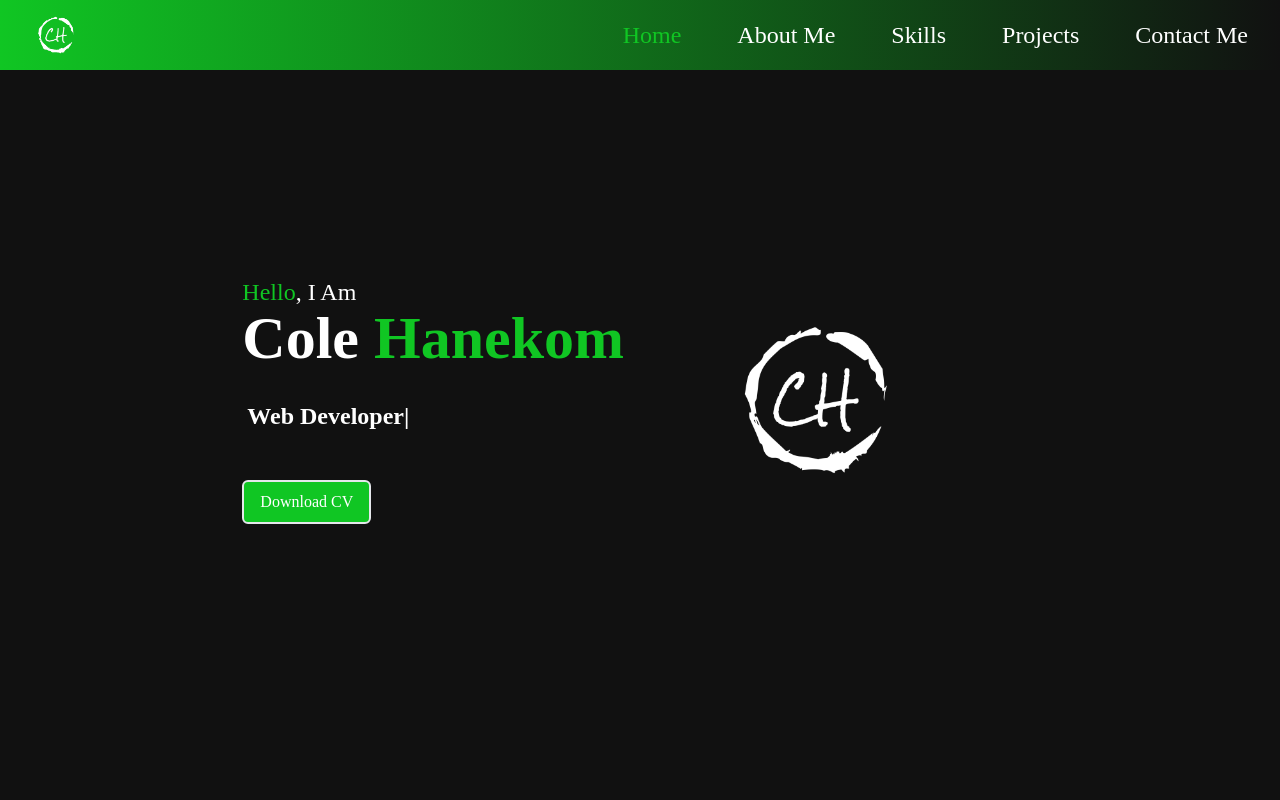
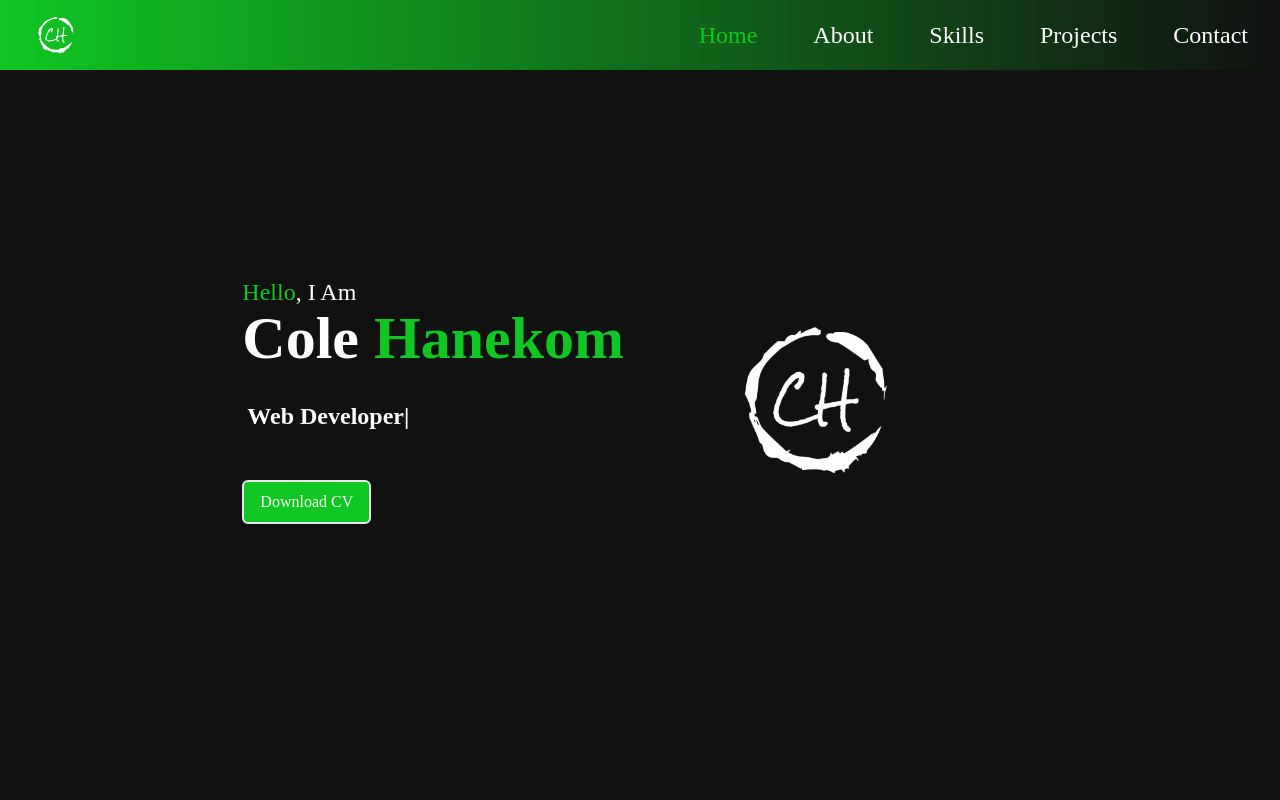
Before and after one commit to colehanekom/React-profile, a React (Vite) app: page / in a window 1280 px wide. Shown: the top 800 px of the page. Built offline with nearby package versions, Linux system fonts and the light colour scheme.

Commit message:
Updated code for menu items in navbar to change to green when clicked on to be active

```diff
--- a/src/components/Navbar.jsx
+++ b/src/components/Navbar.jsx
@@ -29,18 +29,26 @@ const Navbar = () => {
           active={activeMenuItem === 'home'}
           label="Home"
         />
-        <li className="px-4 hover:text-[#10C623] cursor-pointer"> <Link  to="about"  smooth={true}  duration={500} >
-          About Me
-        </Link></li>
-        <li className="px-4 hover:text-[#10C623] cursor-pointer"> <Link  to="skills"  smooth={true}  duration={500} >
-          Skills
-        </Link></li>
-        <li className="px-4 hover:text-[#10C623] cursor-pointer"> <Link  to="projects"  smooth={true}  duration={500} >
-          Projects
-        </Link></li>
-        <li className="px-4 hover:text-[#10C623] cursor-pointer"> <Link  to="contact"  smooth={true}  duration={500} >
-          Contact Me
-        </Link></li>
+        <MenuItem
+          onClick={() => handleClick('about')}
+          active={activeMenuItem === 'about'}
+          label="About"
+        />
+        <MenuItem
+          onClick={() => handleClick('skills')}
+          active={activeMenuItem === 'skills'}
+          label="Skills"
+        />
+        <MenuItem
+          onClick={() => handleClick('projects')}
+          active={activeMenuItem === 'projects'}
+          label="Projects"
+        />
+        <MenuItem
+          onClick={() => handleClick('contact')}
+          active={activeMenuItem === 'contact'}
+          label="Contact"
+        />
       </ul>
 
         {/*Hamburger*/}
```
